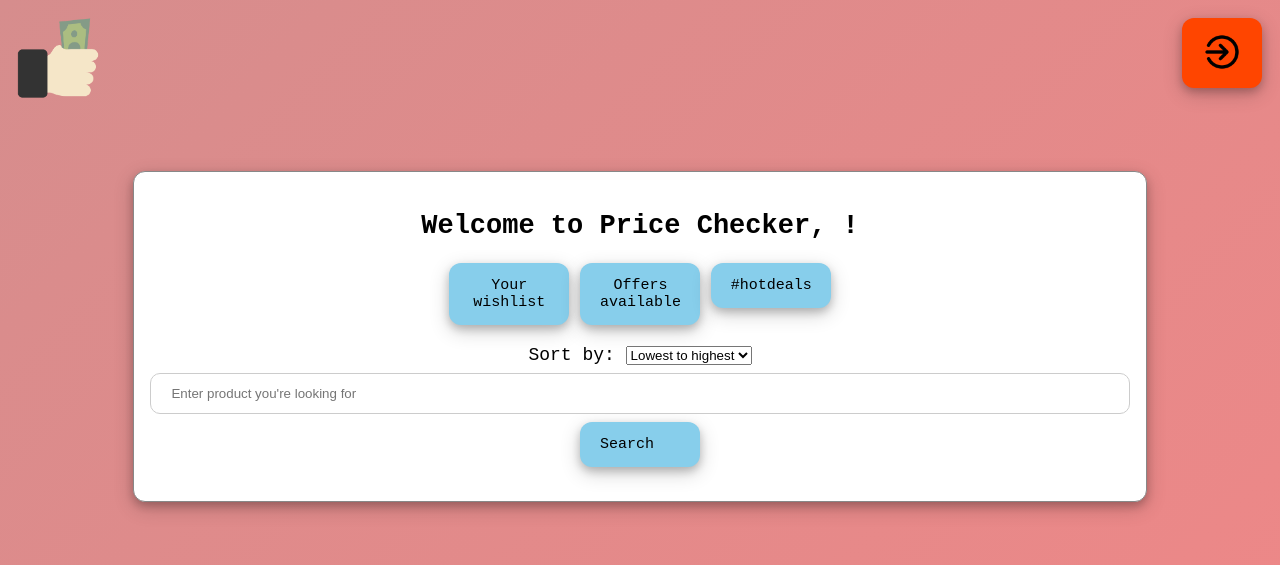
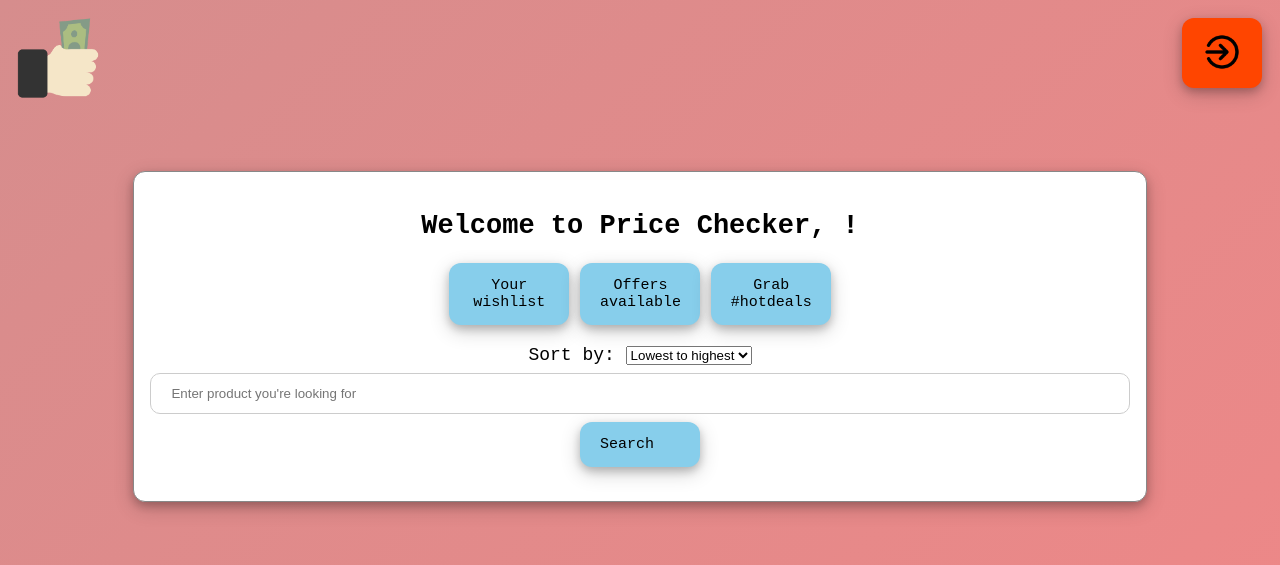
Before and after one commit to yobro2033/coursework, a Flask app: page / in a window 1280 px wide. Shown: the top 565 px of the page. Run offline with Flask 2, Linux system fonts and the light colour scheme; the visitor is signed in with stand-in values (Sample User, id 1); parts of the project's set-up code (start-up, migrations or seed data) failed here and were passed over.

Commit message:
Update dashboard.html

```diff
--- a/templates/dashboard.html
+++ b/templates/dashboard.html
@@ -8,7 +8,7 @@
       <div id="outer">
          <div class="inner"><button style="text-align:center" onclick="document.location.href = 'http://127.0.0.1:5000/wishlist'">Your wishlist</button></div>
          <div class="inner"><button style="text-align:center" onclick="document.location.href = 'http://127.0.0.1:5000/offers'">Offers available</button></div>
-         <div class="inner"><button style="text-align:center" onclick="document.location.href = 'http://127.0.0.1:5000/hotdeals'">#hotdeals</button></div>
+         <div class="inner"><button style="text-align:center" onclick="document.location.href = 'http://127.0.0.1:5000/hotdeals'">Grab #hotdeals</button></div>
       </div>
       <br>
       <form action="/search" method="post">
```
